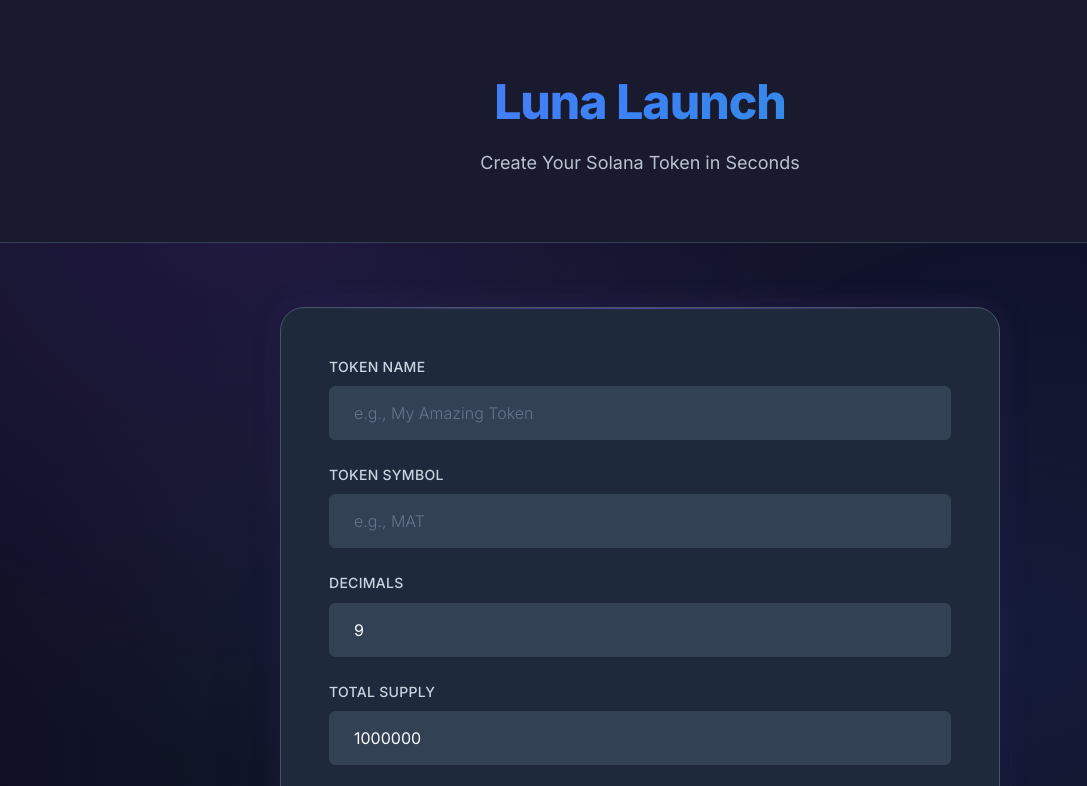
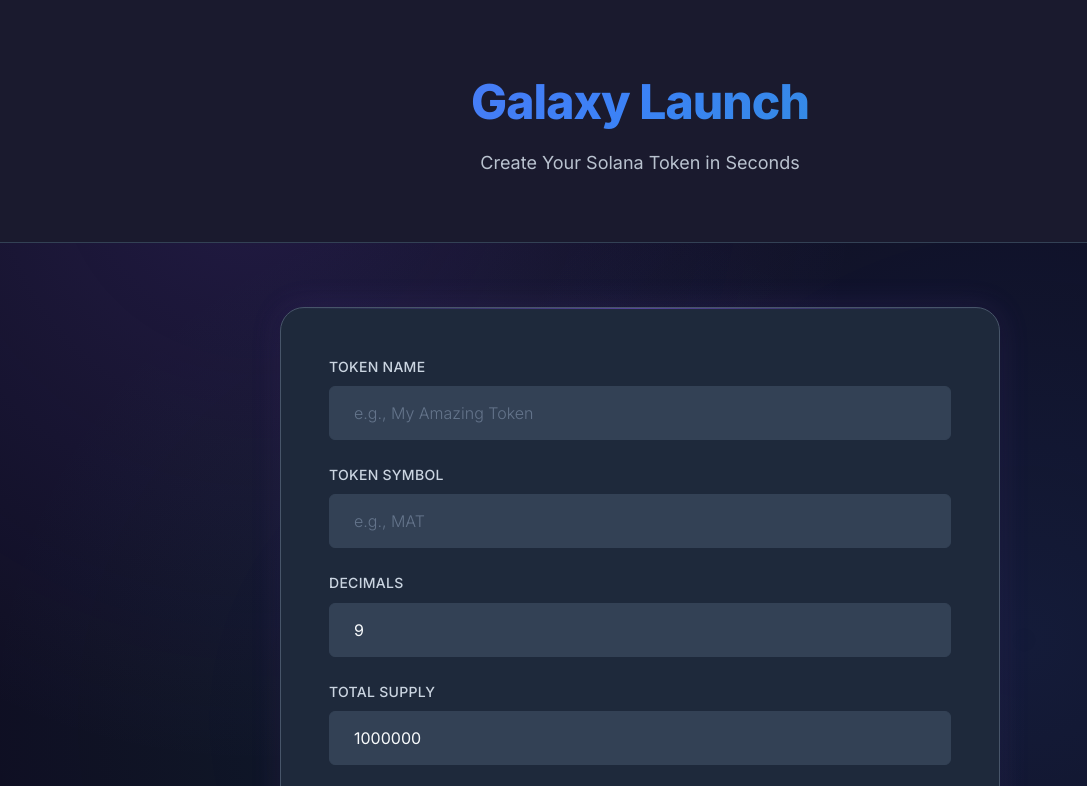
Before and after one commit to andre199372/luna2dev, a website: page public/create.html in a window 1280 px wide. Shown: the top 786 px of the page, without its empty margins (0-1087 px from the left). Drawn offline with Linux system fonts and the light colour scheme; some packages are replaced by stand-ins of ours; a script that the page names is missing.

Commit message:
Update create.html

```diff
--- a/public/create.html
+++ b/public/create.html
@@ -4,13 +4,13 @@
 <head>
     <meta charset="UTF-8">
     <meta name="viewport" content="width=device-width, initial-scale=1.0">
-    <title>Luna Launch - Create Solana Token</title>
+    <title>Galaxy Launch - Create Solana Token</title>
     <script src="https://cdn.jsdelivr.net/npm/sweetalert2@11"></script>
     <script src="https://unpkg.com/@solana/web3.js@latest/lib/index.iife.min.js"></script>
     <style>
         /*
         ========================================
-        LUNA LAUNCH - IMPROVED STYLESHEET v3.0
+        GALAXY LAUNCH - IMPROVED STYLESHEET v3.0
         ========================================
         */
 
@@ -779,7 +779,7 @@
 </head>
 <body>
     <header>
-        <div class="logo">Luna Launch</div>
+        <div class="logo">Galaxy Launch</div>
         <div class="tagline">Create Your Solana Token in Seconds</div>
     </header>
 
@@ -942,7 +942,7 @@
     </main>
 
     <footer>
-        <p>© 2025 Luna Launch • Powered by Solana</p>
+        <p>© 2025 Galaxy Launch • Powered by Solana</p>
     </footer>
 
     <script>
```
